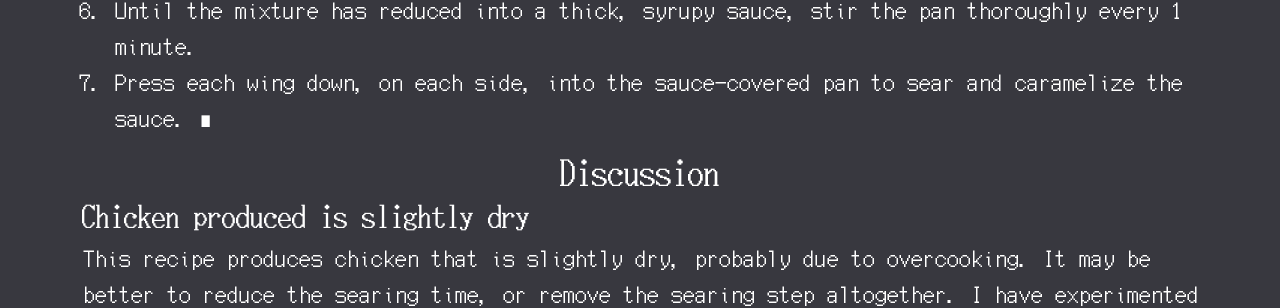
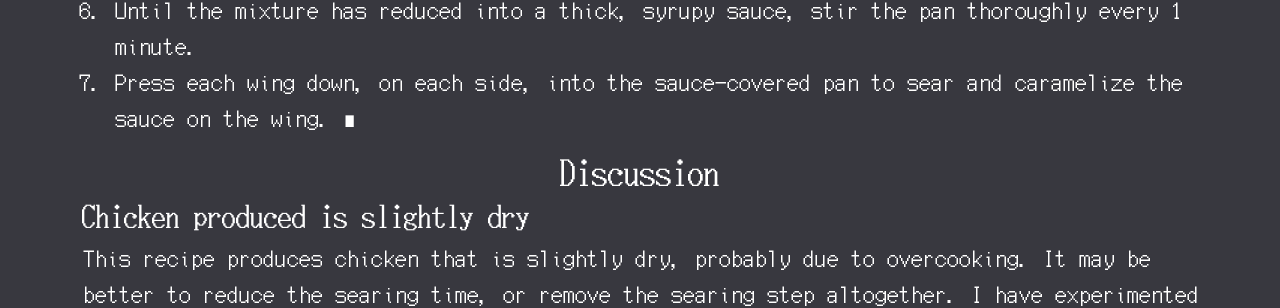
Before and after one commit to pilosophos/pilosophos-site-v1, a Jekyll site: the page built from _writing/rfc-cola-chicken-wings.md, in a window 1280 px wide and 900 px high, scrolled down 1248 px. Shown: the part 189-497 px from the top of the window. Built offline with Jekyll 4.4.1, drawn with Linux system fonts in a browser that asks for light colours.

Commit message:
elaborate on recipe step 7

```diff
--- a/_writing/rfc-cola-chicken-wings.md
+++ b/_writing/rfc-cola-chicken-wings.md
@@ -35,7 +35,7 @@ This recipe could use improvement, as the wings produced are slightly dry (see [
 4. Set stovetop at 400 °F (=high heat).
 5. Pour the mixture of Coca Cola and soy sauce into pan.
 6. Until the mixture has reduced into a thick, syrupy sauce, stir the pan thoroughly every 1 minute.
-7. Press each wing down, on each side, into the sauce-covered pan to sear and caramelize the sauce. ∎
+7. Press each wing down, on each side, into the sauce-covered pan to sear and caramelize the sauce on the wing. ∎
 
 ## Discussion
 ### Chicken produced is slightly dry
```
